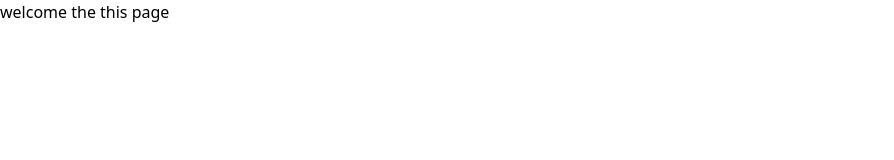
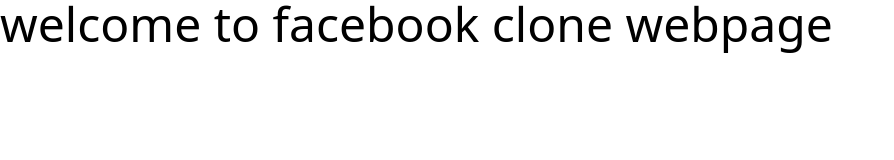
Before and after one commit to heismyke/facebookclone, a plain HTML site: page index.html in a window 1280 px wide. Shown: the whole page, without its empty margins (0-894 px from the left). Drawn offline with nearby package versions, Linux system fonts and the light colour scheme.

Commit message:
all messages added

```diff
--- a/index.html
+++ b/index.html
@@ -8,6 +8,6 @@
   <script src="https://cdn.tailwindcss.com"></script>
 </head>
 <body>
-  <h1>welcome the this page</h1>
+  <h1 class="text-5xl">welcome to facebook clone webpage</h1>
 </body>
 </html>
```
